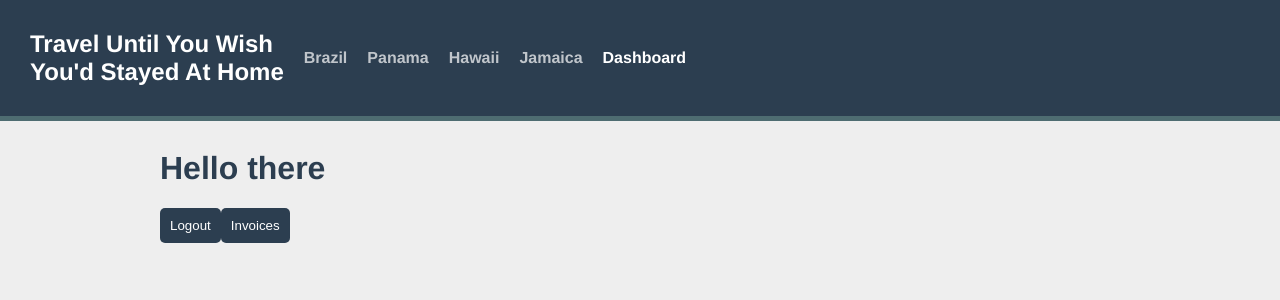
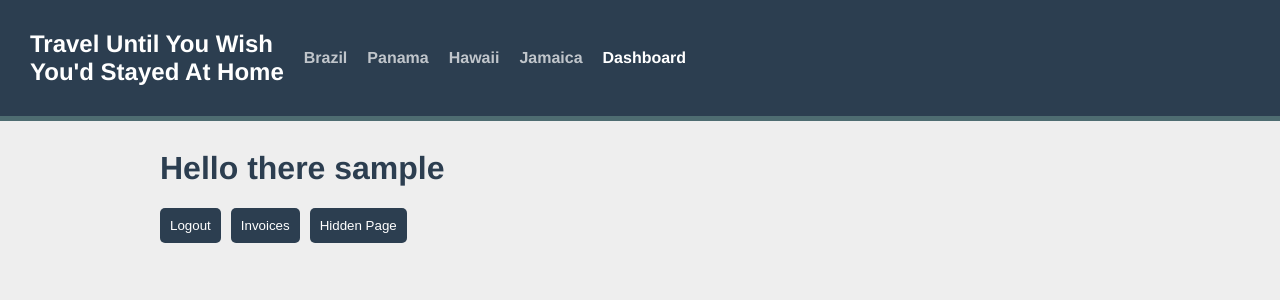
Before and after one commit to blackDogSleeps/travel_app_study, a Vue app in the folder travel-app/: page /protected in a window 1280 px wide. Shown: the top 300 px of the page. Built offline with nearby package versions, Linux system fonts and the light colour scheme; sample sign-in values are in the browser's storage.

Commit message:
adjusted buttons in ProtectedPage & made a hidden page

```diff
--- a/travel-app/src/router/index.js
+++ b/travel-app/src/router/index.js
@@ -67,6 +67,19 @@ const routes = [
     }
   },
   {
+    path: '/hidden',
+    name: 'hidden',
+    component: () =>
+      import('../views/HiddenPage.vue'),
+    beforeEnter(to, from, next) {
+      if (from.name !== 'protected') {
+        next({ name: 'notFound' });
+      } else {
+        next();
+      }
+    },
+  },
+  {
     path: '/404',
     alias: '*',
     name: 'notFound',
--- /dev/null
+++ b/travel-app/src/views/HiddenPage.vue
@@ -0,0 +1,9 @@
+<template>
+  <div>
+    <h1>Hidden page</h1>
+  </div>
+</template>
+
+<script>
+
+</script>
--- a/travel-app/src/views/ProtectedPage.vue
+++ b/travel-app/src/views/ProtectedPage.vue
@@ -9,6 +9,9 @@
     <router-link :to="{ name: 'invoices' }">
       <button  class="btn">Invoices</button>
     </router-link>
+    <router-link :to="{ name: 'hidden' }">
+      <button class="btn">Hidden Page</button>
+    </router-link>
   </div>
 </template>
 
@@ -16,7 +19,7 @@
 export default {
   data() {
     return {
-      username: window.user
+      username: localStorage.getItem('username'),
     }
   },
 
@@ -28,6 +31,10 @@ export default {
     },
   }
 }
+</script>
 
-
-</script>
+<style lang="css">
+.btn {
+  margin-right: 10px;
+}
+</style>
```
